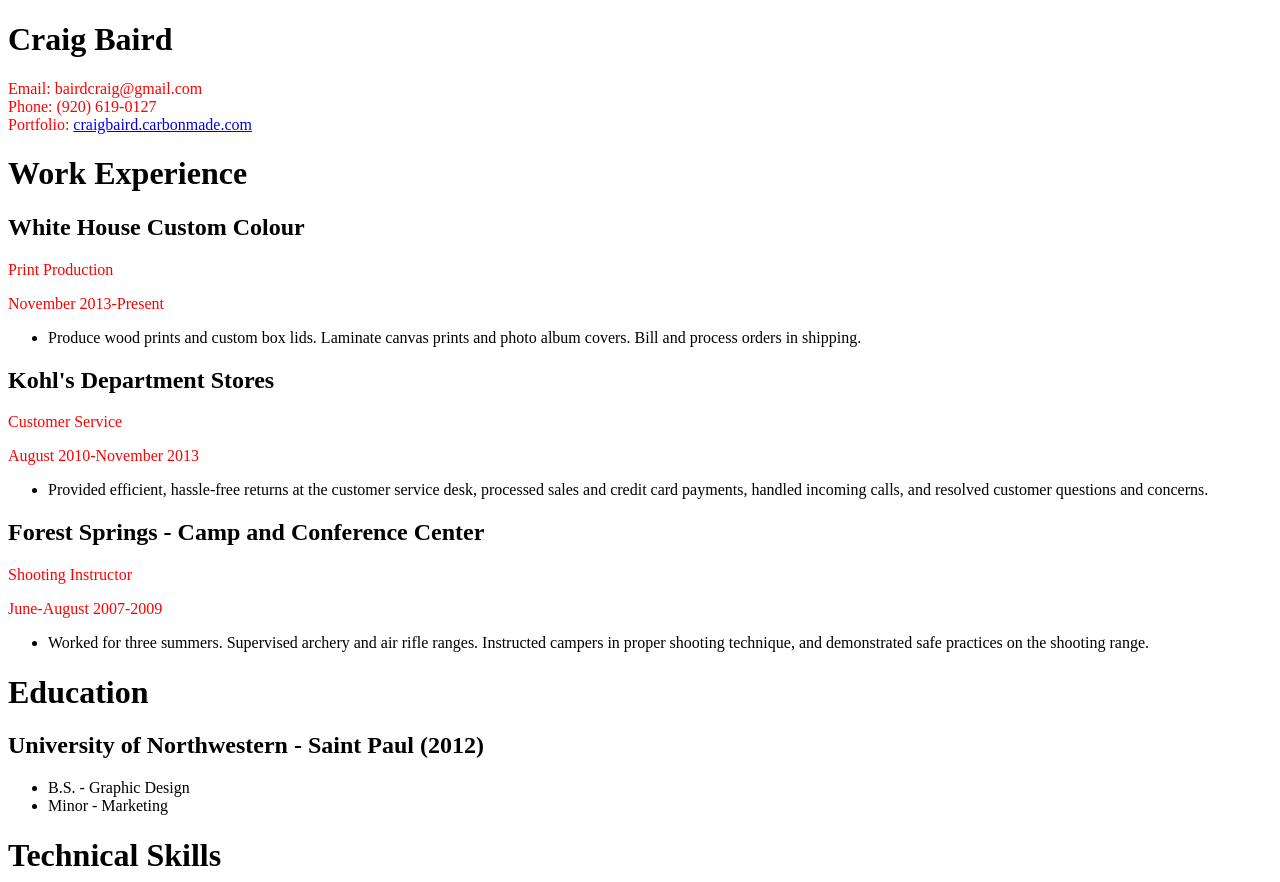
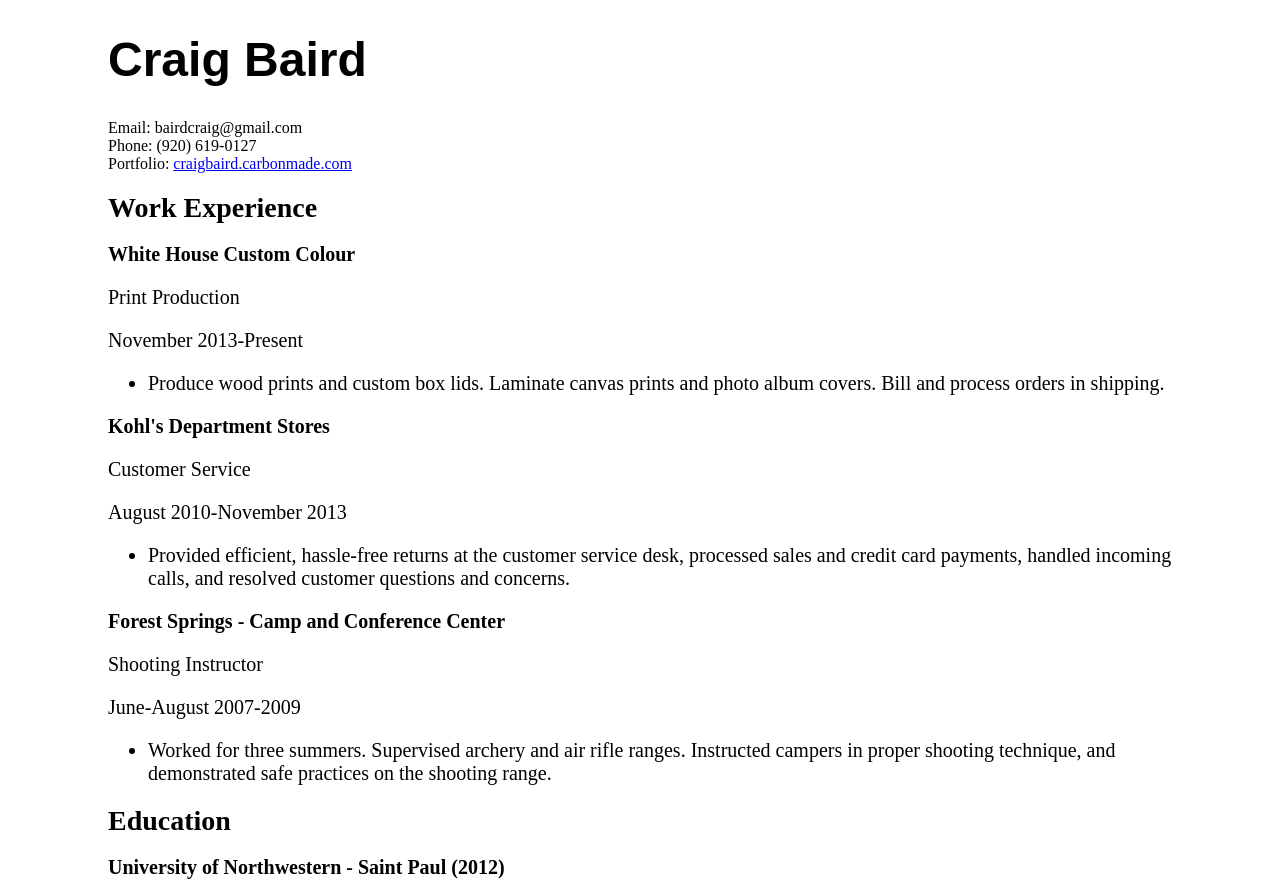
Before and after one commit to craigbaird/craigbaird.github.io, a plain HTML site: page index.html in a window 1280 px wide. Shown: the top 882 px of the page. Drawn offline with Linux system fonts and the light colour scheme.

Commit message:
Update style.css

```diff
--- a/style.css
+++ b/style.css
@@ -1,3 +1,46 @@
-p {
-  color: red;
+ody {
+	 width: 800px;
+	 padding-left:150px;
+	 padding-right: 150px;
+	 margin-left: 160px;
+	 margin-right: 150px;
+	 border-style: solid;
+	 border-color: beige;
+	 border-width: 10px;
+	 scroll-behavior: auto;
+	 font-family: Arial, Helvetica, sans-serif;
 }
+
+.contact {
+	font-size: 1em;
+}
+
+h1 {
+	font-size: 1.75em;
+}
+
+h2 {
+	font-size: 1.25em;
+}
+
+p, ul, li {
+	font-size: 20px;
+}
+
+#contactInfo {
+	padding-left: 100px;
+	padding-right: 100px;
+}
+
+.name {
+	font-family: Andale Mono, Arial, sans-serif;
+	font-size: 3em;
+	font-style: bold;
+
+}
+
+#contentWork, #contentEducation, #contentSkills,
+#contentSelfLearning, #contentExhibitions {
+	padding-left: 100px;
+	padding-right: 100px;
+}
```
